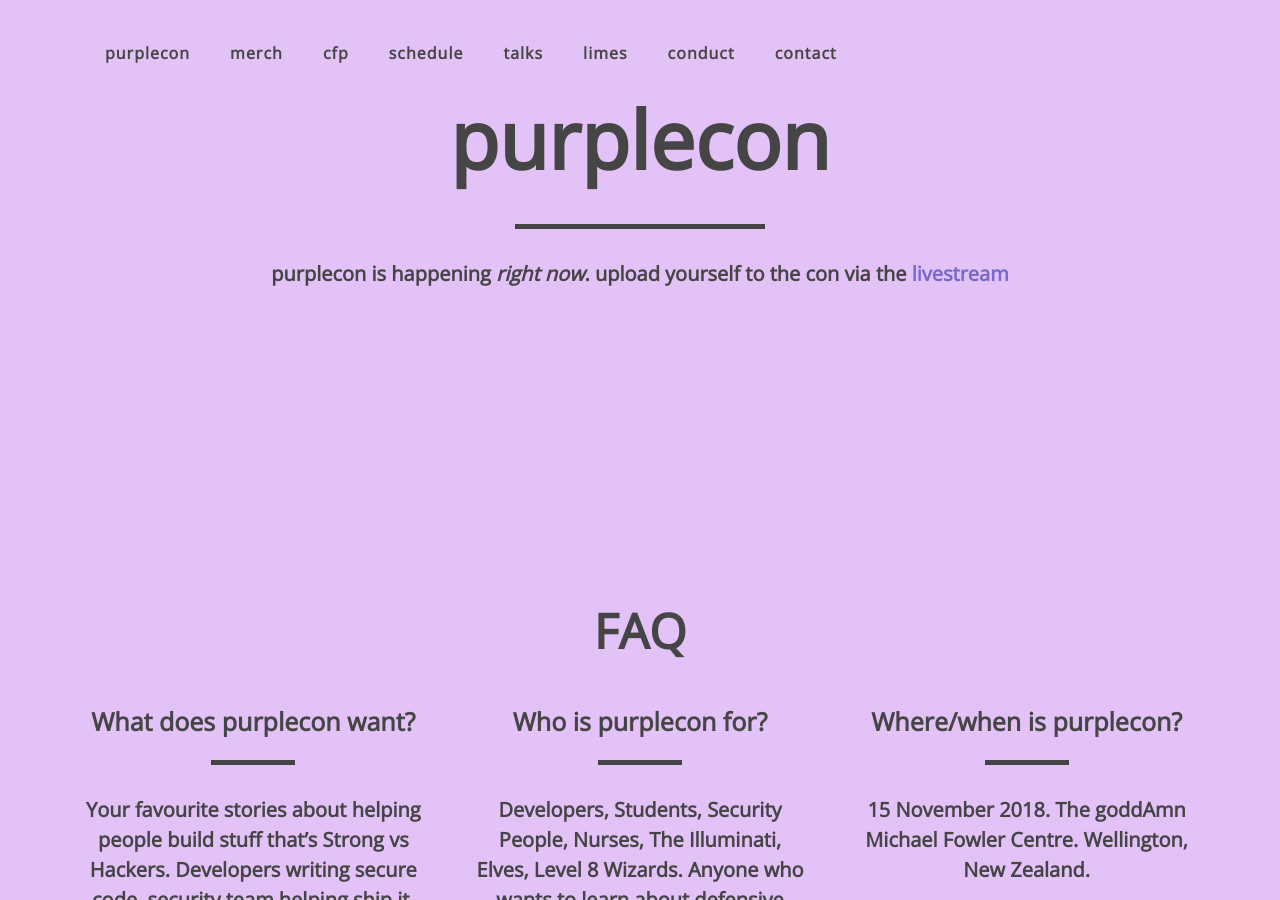
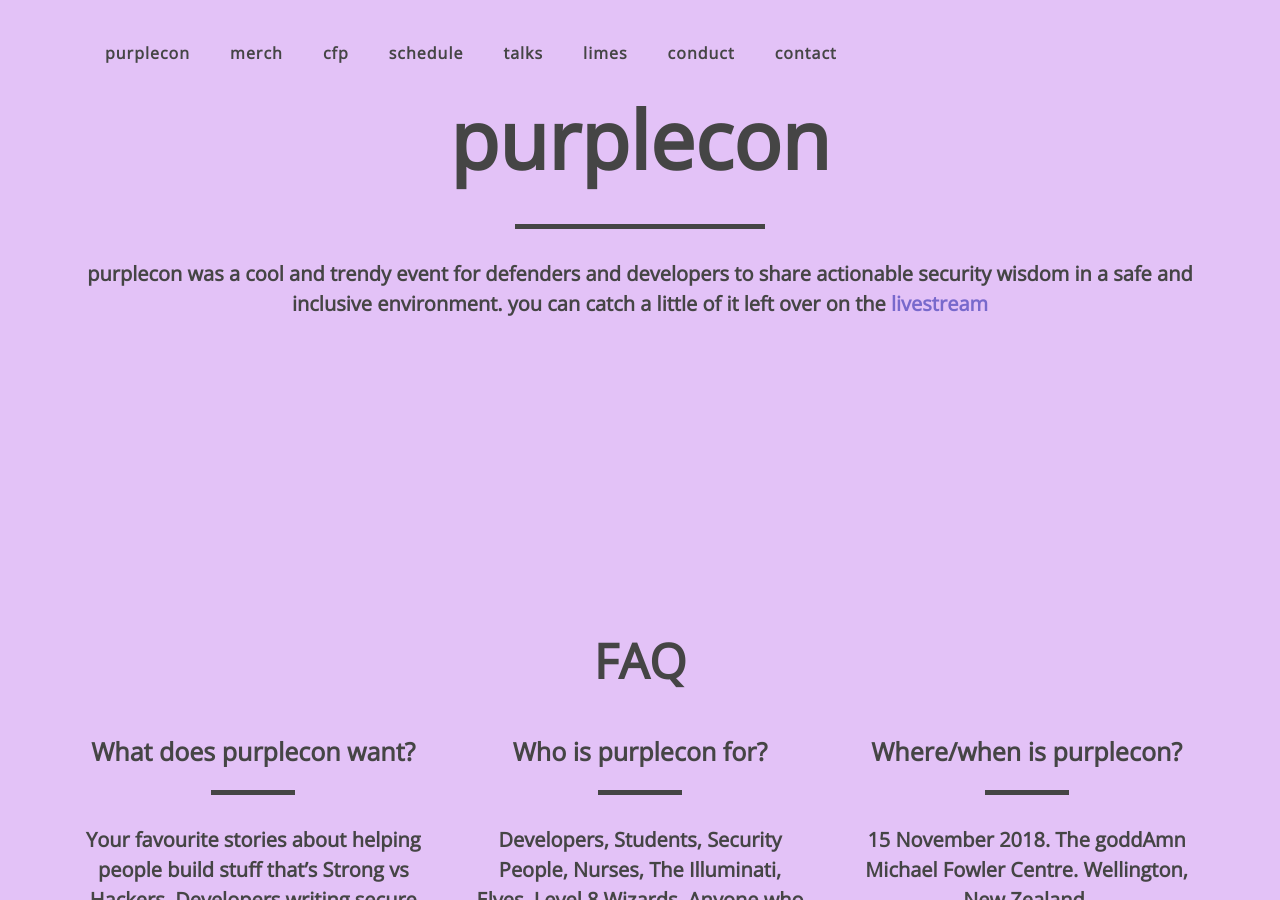
Before and after one commit to purplecon/2018.purplecon.nz, a Jekyll site: the page built from README.md, in a window 1280 px wide and 900 px high, scrolled down 321 px. Built offline with Jekyll 4.4.1, drawn with Linux system fonts in a browser that asks for light colours; our own code applies the rules of GitHub Pages for plain Markdown files.

Commit message:
we did it

```diff
--- a/_layouts/home.html
+++ b/_layouts/home.html
@@ -14,7 +14,7 @@ layout: default
         </div>
         <div class="container">
         <hr class="star-primary ">
-        <p>purplecon is happening <em>right now</em>. upload yourself to the con via the <a href="/stream">livestream</a>
+        <p>purplecon was a cool and trendy event for defenders and developers to share actionable security wisdom in a safe and inclusive environment. you can catch a little of it left over on the <a href="/stream">livestream</a>
         </p>
       </div>
   </section>
```
